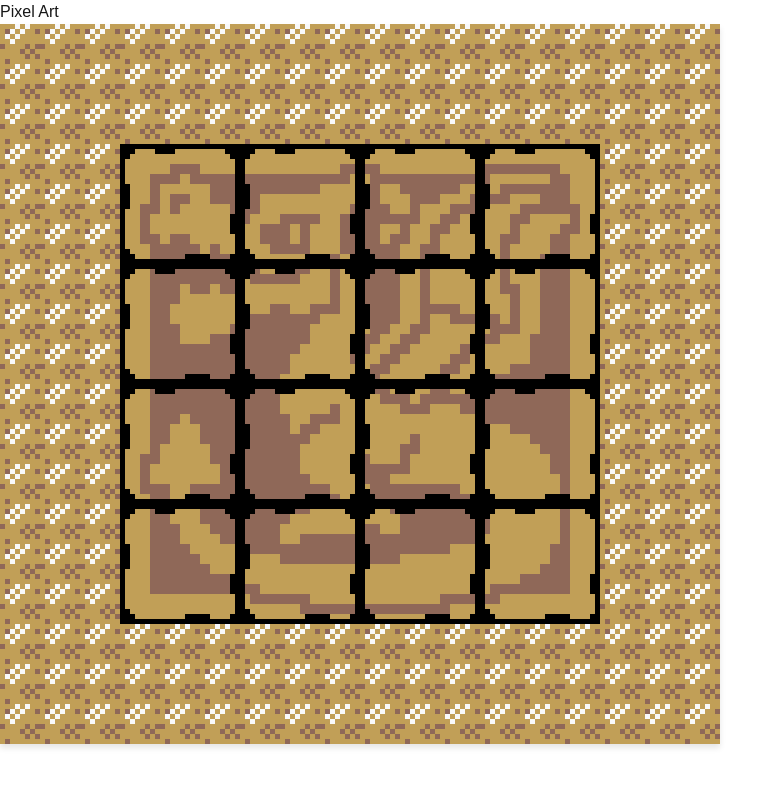
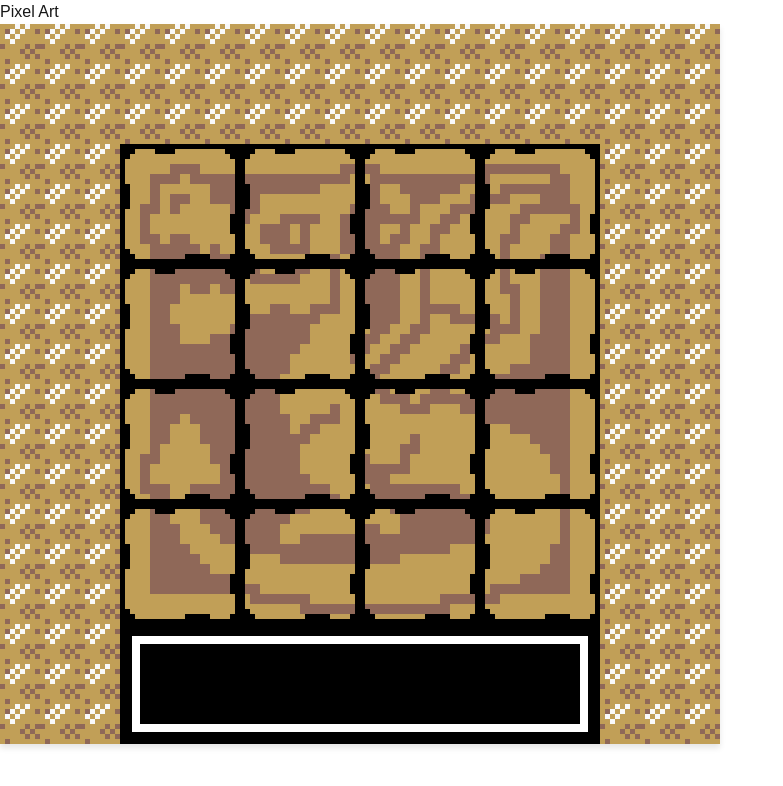
Before and after one commit to gkevinb/ruins-of-alph, a Next.js app: page / in a window 1280 px wide. Shown: the top 786 px of the page, without its empty margins (0-783 px from the left). Built offline with nearby package versions, Linux system fonts and the light colour scheme.

Commit message:
add text board area on bottom

```diff
--- /dev/null
+++ b/src/app/TextBoard.js
@@ -0,0 +1,11 @@
+'use client'
+
+const TextBoard = () => {
+  return (
+    <div className="text-board">
+      <div className="text-board-inner" />
+    </div>
+  );
+};
+
+export default TextBoard;
--- a/src/app/globals.css
+++ b/src/app/globals.css
@@ -42,6 +42,12 @@
   justify-content: center;
   align-items: center;
   background-color: transparent;
+}
+
+.board-item {
+  grid-column: span 4;
+  width: 100%;
+  height: 100%;
 }
 
 .tile-droppable {
@@ -91,3 +97,21 @@
   position: relative;
   z-index: 2;
 }
+
+.text-board {
+  width: 100%;
+  height: 100%;
+  display: flex;
+  justify-content: center;
+  align-items: center;
+  background-color: #000000;
+  border: 12px solid #000000;
+  box-sizing: border-box;
+}
+
+.text-board-inner {
+  width: 100%;
+  height: 100%;
+  border: 8px solid #ffffff;
+  box-sizing: border-box;
+}
--- a/src/app/page.js
+++ b/src/app/page.js
@@ -6,6 +6,7 @@
 import BackgroundPixels from './background_pixels';
 import TileDroppable from './TileDroppable';
 import TileDraggable from './TileDraggable';
+import TextBoard from './TextBoard';
 
 const getCellId = (rowIndex, colIndex) => `cell-${rowIndex}-${colIndex}`;
 
@@ -347,6 +348,20 @@
         <div className="grid-container">
           {gridLayout.map((row, rowIndex) =>
             row.map((_, colIndex) => {
+              if (rowIndex === gridLayout.length - 1) {
+                if (colIndex === 1) {
+                  return (
+                    <div className="grid-item board-item" key="text-board">
+                      <TextBoard />
+                    </div>
+                  );
+                }
+
+                if (colIndex > 1 && colIndex < 5) {
+                  return null;
+                }
+              }
+
               const cellId = getCellId(rowIndex, colIndex);
               const occupantId = cellOccupants[cellId];
               const tilePixels = occupantId ? pixelTileMap[occupantId] : null;
```
Also changed, not shown: 1 other file (tests, documents, lock files or other folders).
